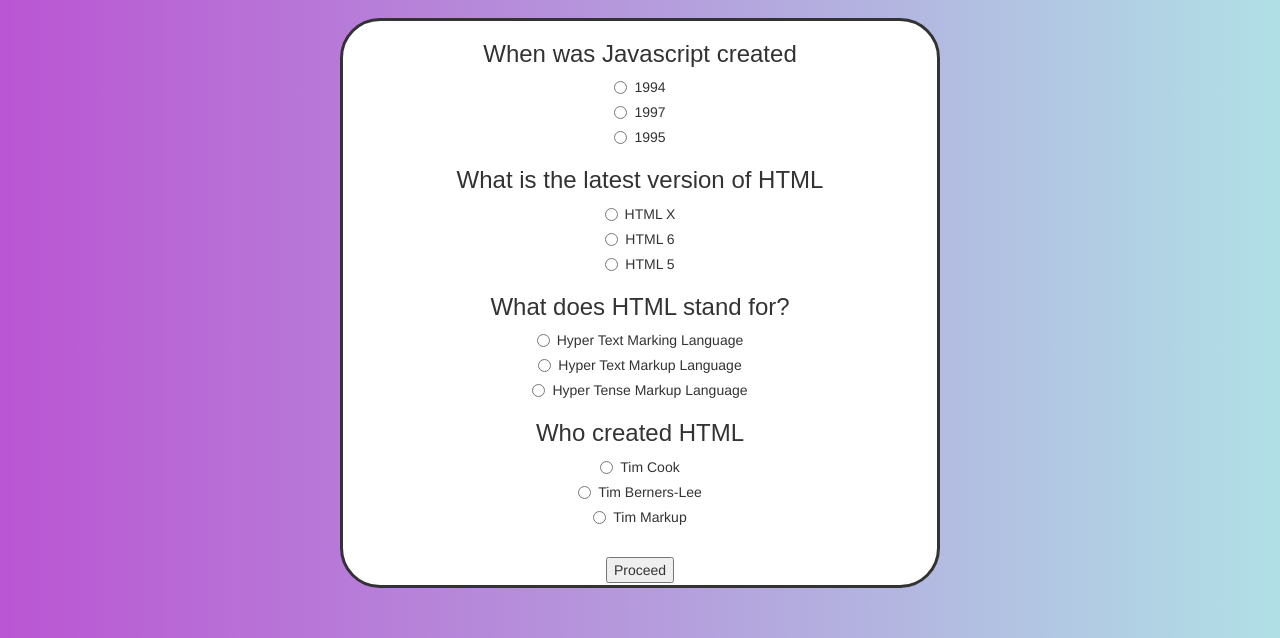
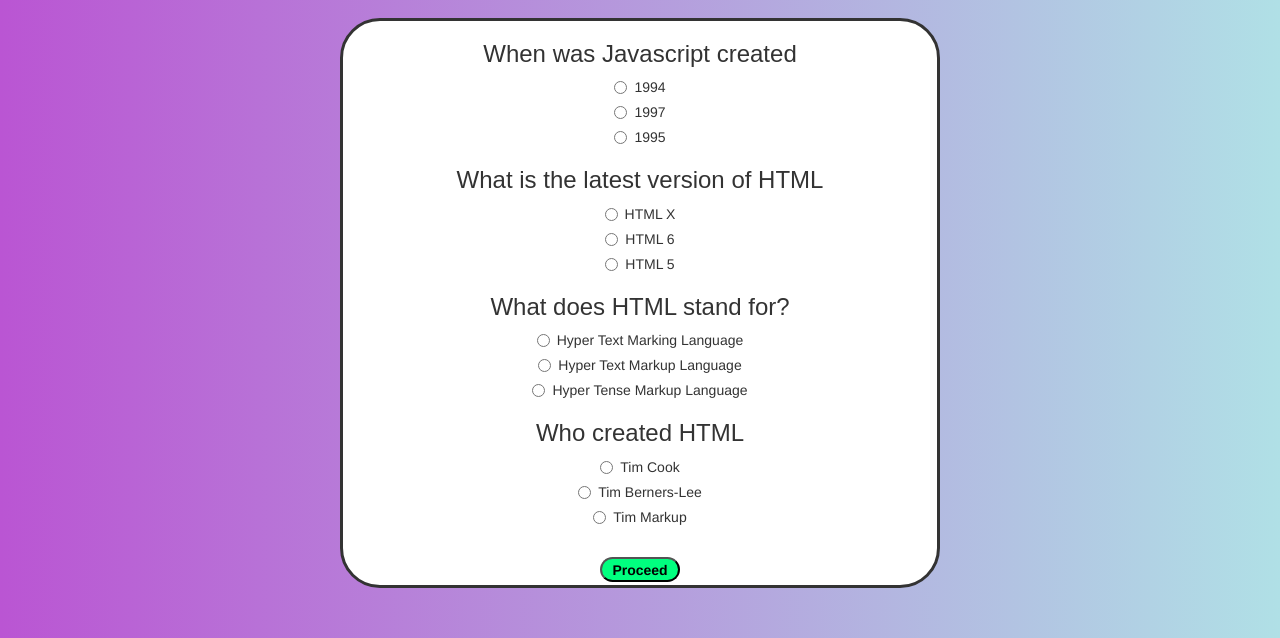
Before and after one commit to Buttonupd/quizboard, a plain HTML site: page index.html in a window 1280 px wide. Shown: the part 162-800 px from the top of the page. Drawn offline with nearby package versions, Linux system fonts and the light colour scheme; a web font is replaced by a local one.

Commit message:
add styling to button

```diff
--- a/css/styles.css
+++ b/css/styles.css
@@ -2,6 +2,9 @@
 body{
   background-image: linear-gradient(to right, #BA55D3 , #B0E0E6);
 
+}
+.container{
+  text-align: center;
 }
 .well{
   border-radius: 40px;
@@ -39,9 +42,16 @@ body{
   border-radius: 40px;
   background-color: white;
 }
-.container{
-  text-align: center;
-}
+
 h3{
   font-family: 'Amaranth', sans-serif;
 }
+button{
+  width:80px;
+  height: 25px;
+  border-radius: 15px;
+  background-color: #00FF7F;
+  color: black;
+  font-weight: bolder;
+
+}
```
